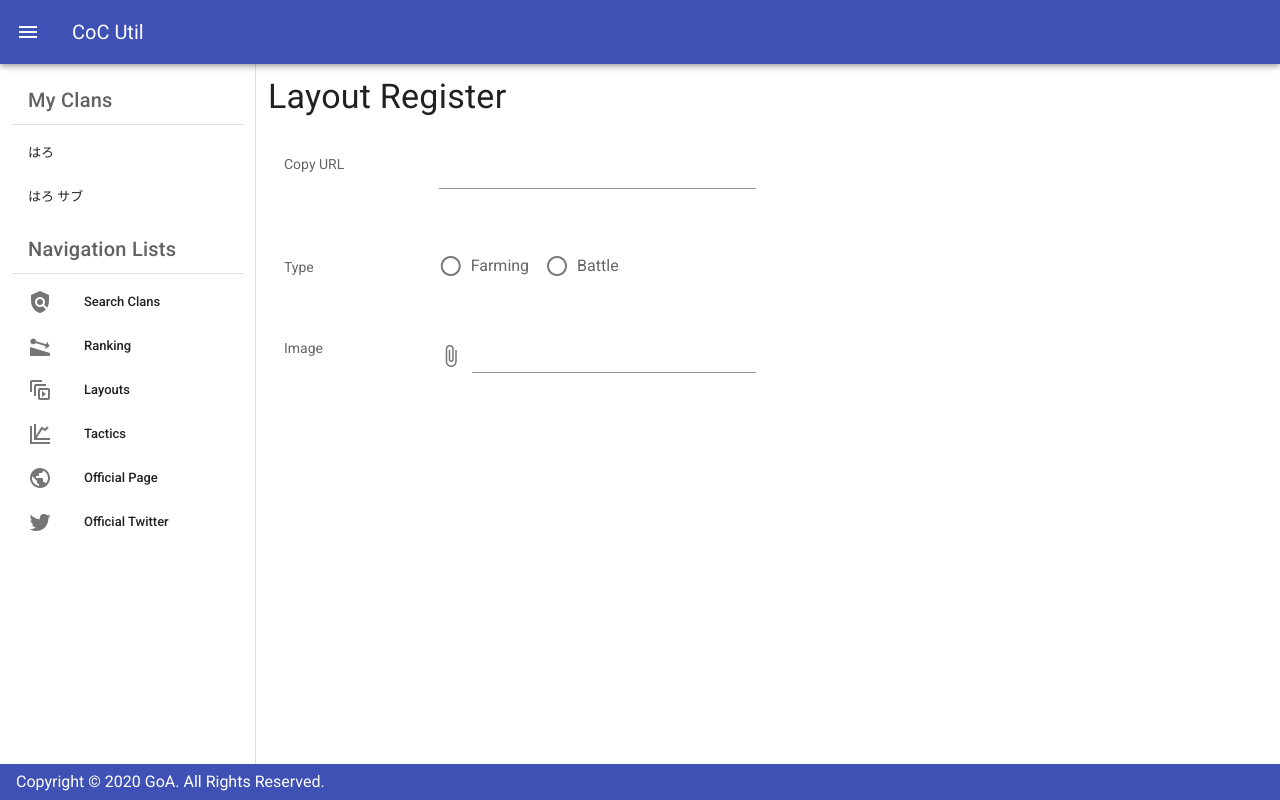
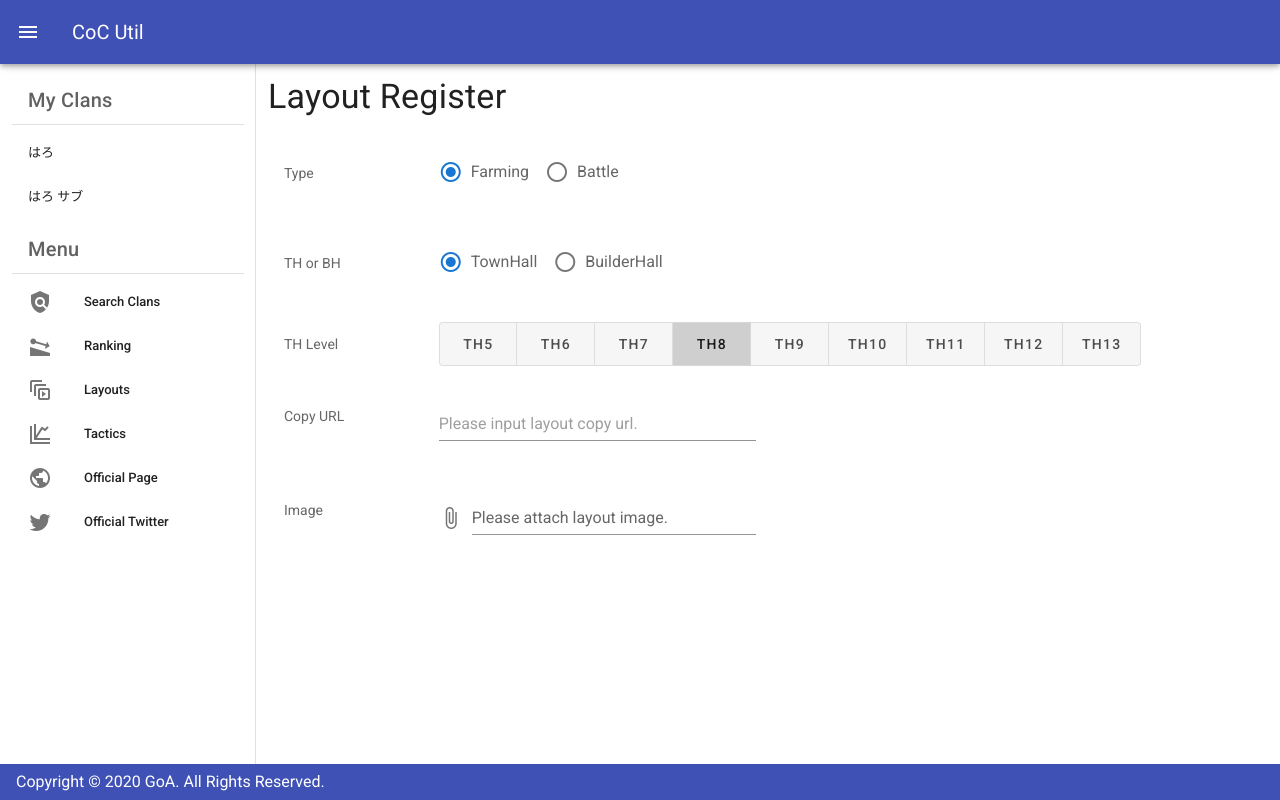
Before and after one commit to shoooone/coc-util, a Vue app: page /layouts-upload in a window 1280 px wide. Built offline with nearby package versions, Linux system fonts and the light colour scheme.

Commit message:
配置管理画面

```diff
--- a/src/App.vue
+++ b/src/App.vue
@@ -25,7 +25,7 @@
         <v-list-item>
           <v-list-item-content>
             <v-list-item-title class="title grey--text text--darken-2">
-              Navigation Lists
+              Menu
             </v-list-item-title>
           </v-list-item-content>
         </v-list-item>
--- a/src/router/index.js
+++ b/src/router/index.js
@@ -4,6 +4,7 @@ import Top from '../views/Top.vue';
 import Clans from '../views/Clans.vue';
 import Ranking from '../views/Ranking.vue';
 import Layouts from '../views/Layouts.vue';
+import Tactics from '../views/Tactics.vue';
 import LayoutsUpload from '../views/LayoutsUpload.vue';
 
 Vue.use(VueRouter);
@@ -30,6 +31,11 @@ const routes = [
     component: Layouts,
   },
   {
+    path: '/Tactics',
+    name: 'Tactics',
+    component: Tactics,
+  },
+  {
     path: '/layouts-upload',
     name: 'LayoutsUpload',
     component: LayoutsUpload,
--- a/src/views/LayoutsUpload.vue
+++ b/src/views/LayoutsUpload.vue
@@ -8,14 +8,6 @@
     <v-row>
       <v-col>
         <v-form>
-          <v-row>
-            <v-col cols="2">
-              <v-subheader>Copy URL</v-subheader>
-            </v-col>
-            <v-col cols="4">
-              <v-text-field :value="layout.url"></v-text-field>
-            </v-col>
-          </v-row>
           <v-row align="center">
             <v-col cols="2">
               <v-subheader>Type</v-subheader>
@@ -27,12 +19,79 @@
               </v-radio-group>
             </v-col>
           </v-row>
+          <v-row align="center">
+            <v-col cols="2">
+              <v-subheader>TH or BH</v-subheader>
+            </v-col>
+            <v-col cols="10">
+              <v-radio-group v-model="layout.thOrBh" row>
+                <v-radio label="TownHall" value="1"></v-radio>
+                <v-radio label="BuilderHall" value="2"></v-radio>
+              </v-radio-group>
+            </v-col>
+          </v-row>
+          <v-row align="center" v-if="layout.thOrBh === '1'">
+            <v-col cols="2">
+              <v-subheader>TH Level</v-subheader>
+            </v-col>
+            <v-col cols="10">
+              <v-btn-toggle v-model="layout.level" mandatory>
+                <v-btn large value="th5">TH5</v-btn>
+                <v-btn large value="th6">TH6</v-btn>
+                <v-btn large value="th7">TH7</v-btn>
+                <v-btn large value="th8">TH8</v-btn>
+                <v-btn large value="th9">TH9</v-btn>
+                <v-btn large value="th10">TH10</v-btn>
+                <v-btn large value="th11">TH11</v-btn>
+                <v-btn large value="th12">TH12</v-btn>
+                <v-btn large value="th13">TH13</v-btn>
+              </v-btn-toggle>
+            </v-col>
+          </v-row>
+          <v-row align="center" v-if="layout.thOrBh === '2'">
+            <v-col cols="2">
+              <v-subheader>BH Level</v-subheader>
+            </v-col>
+            <v-col cols="10">
+              <v-btn-toggle v-model="layout.level" mandatory>
+                <v-btn large value="bh4">BH4</v-btn>
+                <v-btn large value="bh5">BH5</v-btn>
+                <v-btn large value="bh6">BH6</v-btn>
+                <v-btn large value="bh7">BH7</v-btn>
+                <v-btn large value="bh8">BH8</v-btn>
+              </v-btn-toggle>
+            </v-col>
+          </v-row>
+          <v-row>
+            <v-col cols="2">
+              <v-subheader>Copy URL</v-subheader>
+            </v-col>
+            <v-col cols="4">
+              <v-text-field
+                v-model="layout.url"
+                placeholder="Please input layout copy url."
+              ></v-text-field>
+            </v-col>
+          </v-row>
           <v-row>
             <v-col cols="2">
               <v-subheader>Image</v-subheader>
             </v-col>
             <v-col cols="4">
-              <v-file-input :value="layout.file"></v-file-input>
+              <v-file-input
+                v-model="layout.file"
+                @change="imagePreview"
+                placeholder="Please attach layout image."
+              ></v-file-input>
+            </v-col>
+          </v-row>
+
+          <v-row v-if="layout.file">
+            <v-col cols="2">
+              <v-subheader>Preview</v-subheader>
+            </v-col>
+            <v-col cols="4">
+              <img :src="imageUrl" />
             </v-col>
           </v-row>
         </v-form>
@@ -45,8 +104,27 @@
 export default {
   name: 'LayoutsUpload',
   data: () => ({
-    layout: {},
+    layout: {
+      type: '1',
+      thOrBh: '1',
+      level: 'th8',
+      file: null,
+    },
+    imageUrl: '',
   }),
+  methods: {
+    imagePreview: function() {
+      if (!this.layout.file) {
+        this.imageUrl = '';
+        return;
+      }
+      const fr = new FileReader();
+      fr.readAsDataURL(this.layout.file);
+      fr.addEventListener('load', () => {
+        this.imageUrl = fr.result;
+      });
+    },
+  },
 };
 </script>
 
--- /dev/null
+++ b/src/views/Tactics.vue
@@ -0,0 +1,15 @@
+<template>
+  <v-container>
+    <v-row>
+      <v-col>
+        Coming soon...
+      </v-col>
+    </v-row>
+  </v-container>
+</template>
+
+<script>
+export default {
+  name: 'Tactics',
+};
+</script>
```
